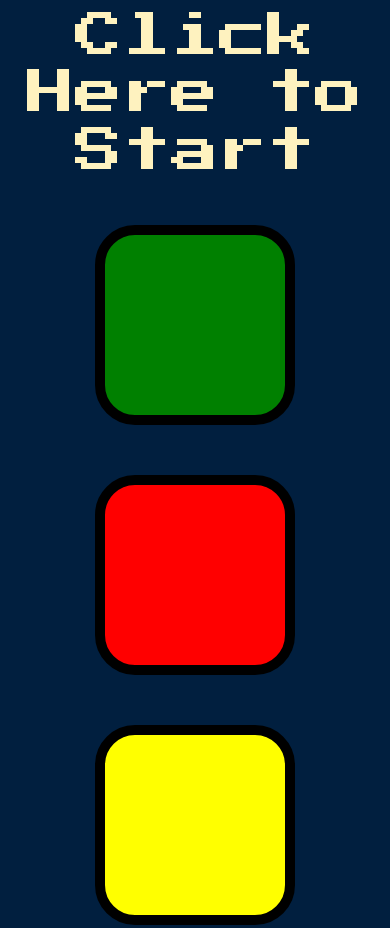
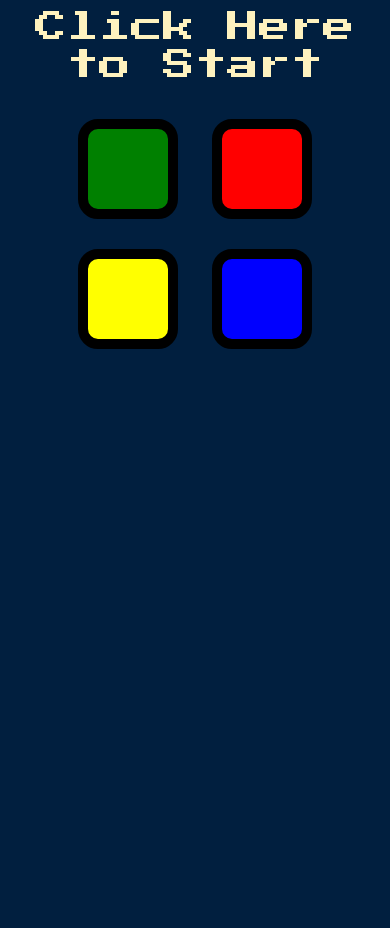
Before and after one commit to VicktorS98/Jueguito-Rubik, a plain HTML site: page index.html in a window 390 px wide. Shown: the top 928 px of the page. After the commit the page ends 844 px from the top, so only its background shows below. Drawn offline with nearby package versions, Linux system fonts and the light colour scheme.

Commit message:
changed button size when in smaller screen

```diff
--- a/styles.css
+++ b/styles.css
@@ -5,7 +5,7 @@ body {
 
 #level-title {
   font-family: 'Press Start 2P', cursive;
-  font-size: 3rem;
+  font-size: 2rem;
   margin: 2% 5% 5%;
   color: #FEF2BF;
 }
@@ -20,6 +20,7 @@ body {
 .row {
   display: block;
 }
+
 
 .btn {
   margin: 25px;
@@ -55,3 +56,12 @@ body {
   box-shadow: 0 0 20px white;
   background-color: grey;
 }
+
+@media (max-width: 800px) {
+.btn {
+  width: 100px;
+  height: 100px;
+  margin: 15px;
+}
+
+}
```
